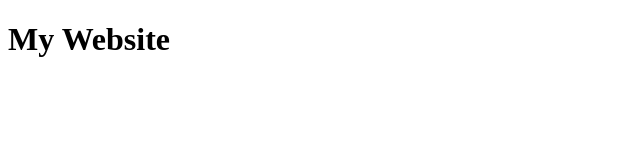
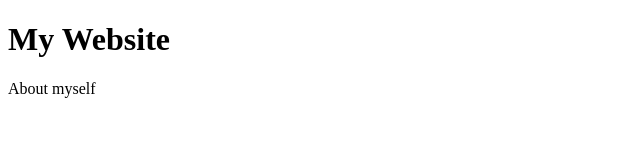
Before and after one commit to rkoven74/rkoven74.github.io, a plain HTML site: page index.html in a window 1280 px wide. Shown: the whole page, without its empty margins (0-640 px from the left). Drawn offline with Linux system fonts and the light colour scheme.

Commit message:
First Commit

```diff
--- a/index.html
+++ b/index.html
@@ -8,5 +8,6 @@
 </head>
 <body>
    <h1>My Website</h1>
+   <p>About myself</p>
 </body>
 </html>
```
